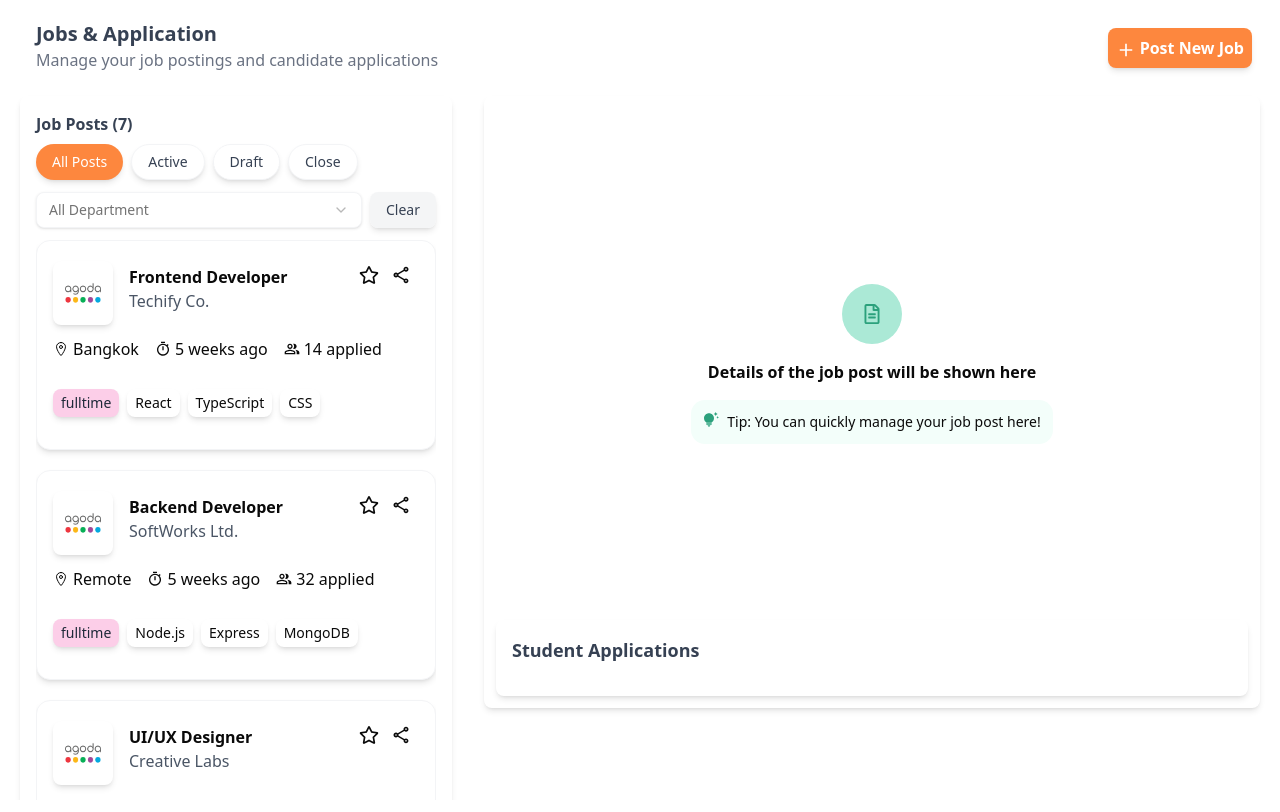
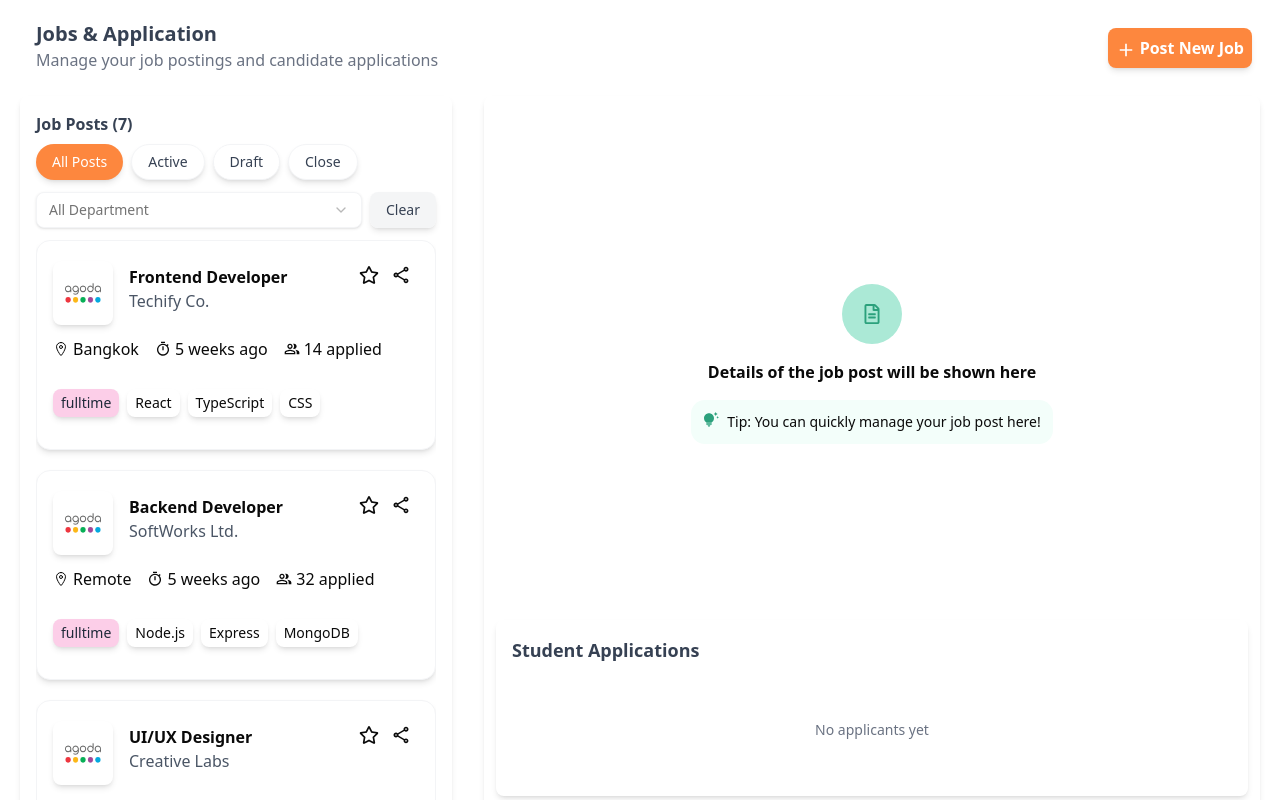
Before and after one commit to CPSKJobConnect/CPSK-Job-Connect, a Next.js app: page /company/job-applicant/1 in a window 1280 px wide. Built offline with nearby package versions, Linux system fonts and the light colour scheme.

Commit message:
ui: show message when no applicants

```diff
--- a/src/app/company/job-applicant/ApplicationList.tsx
+++ b/src/app/company/job-applicant/ApplicationList.tsx
@@ -56,7 +56,11 @@ const ApplicationList = ({ job_id, applicants }: ApplicantListProps) => {
   return (
     <div className="flex flex-col rounded-md shadow-md w-full gap-4 p-4 overflow-y-auto">
       <p className="text-lg font-semibold text-gray-700">Student Applications</p>
-
+      {applicants.length === 0 ? (
+      <div className="flex flex-col items-center justify-center py-10 text-gray-500">
+        <p className="text-center text-sm">No applicants yet</p>
+      </div>
+    ) : (
       <div className="flex flex-col gap-4">
         {applicants.map((student) => {
           const currentStatus = statusMap[student.applicant_id] || (student.status as StatusType);
@@ -119,6 +123,7 @@ const ApplicationList = ({ job_id, applicants }: ApplicantListProps) => {
           );
         })}
       </div>
+    )}
     </div>
   );
 };
```
